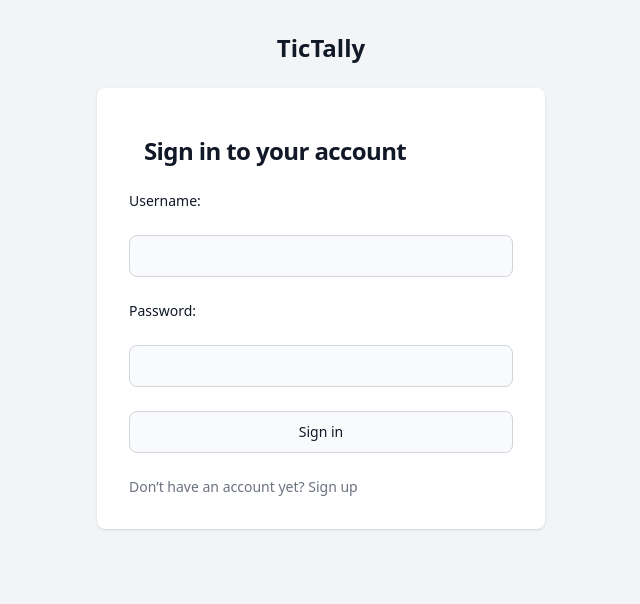
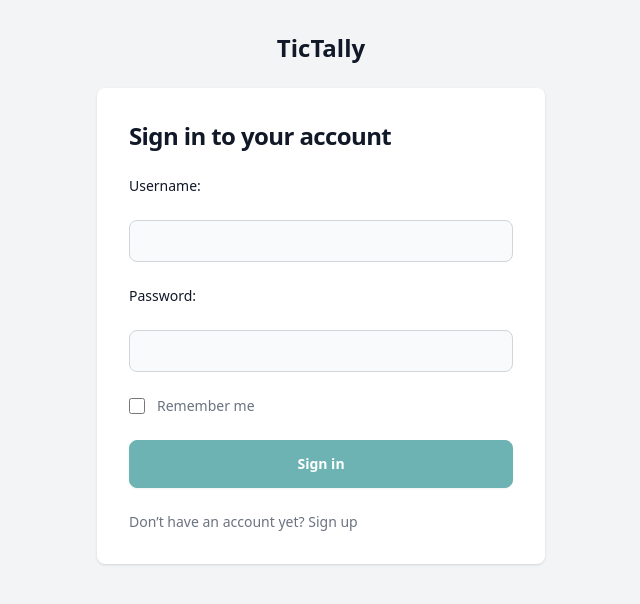
Before and after one commit to rodalschulz/frontend_tictally, a React (Create React App) app: page /login in a window 1280 px wide. Shown: the top 604 px of the page, without its empty margins (319-959 px from the left). Built offline with nearby package versions, Linux system fonts and the light colour scheme; no server answers.

Commit message:
change colors

```diff
--- a/package.json
+++ b/package.json
@@ -7,6 +7,7 @@
     "@testing-library/react": "^13.4.0",
     "@testing-library/user-event": "^13.5.0",
     "autoprefixer": "^10.4.19",
+    "daisyui": "^4.11.1",
     "postcss-cli": "^11.0.0",
     "react": "^18.3.1",
     "react-dom": "^18.3.1",
--- a/src/pages/v1home.js
+++ b/src/pages/v1home.js
@@ -6,14 +6,12 @@ const Home = () => {
   return (
     <div className="flex flex-col items-center justify-center min-h-screen bg-gray-100">
       <div className="max-w-2xl mx-auto text-center">
-        <h1 className="text-5xl font-bold text-gray-800 mb-6">TicTally</h1>
+        <h2 className="text-5xl font-bold text-gray-800 mb-6">TicTally</h2>
         <p className="text-lg text-gray-600 mb-8">
           Track your activities. Stay productive.
         </p>
         <Link to="/login">
-          <button className="px-6 py-3 text-white bg-blue-600 rounded-md hover:bg-blue-700 focus:outline-none focus:ring-2 focus:ring-blue-500 focus:ring-offset-2">
-            Sign In
-          </button>
+          <button className="btn btn-primary">Sign In</button>
         </Link>
       </div>
     </div>
--- a/src/pages/v1login.js
+++ b/src/pages/v1login.js
@@ -49,9 +49,9 @@ const Login = ({ onLogin }) => {
           </p>
           <div className="w-full bg-white rounded-lg shadow dark:border md:mt-0 sm:max-w-md xl:p-0 dark:bg-gray-800 dark:border-gray-700">
             <div className="p-6 space-y-4 md:space-y-6 sm:p-8">
-              <h1 className="text-xl font-bold leading-tight tracking-tight text-gray-900 md:text-2xl dark:text-white">
+              <h2 className="text-xl font-bold leading-tight tracking-tight text-gray-900 md:text-2xl dark:text-white">
                 Sign in to your account
-              </h1>
+              </h2>
               <form onSubmit={submitHandler} className="space-y-4 md:space-y-6">
                 <label
                   htmlFor="username"
@@ -81,7 +81,7 @@ const Login = ({ onLogin }) => {
                   value={input.password}
                   onChange={handleInputChange}
                 />
-                {/* <div className="flex items-center justify-between">
+                <div className="flex items-center justify-between">
                   <div className="flex items-start">
                     <div className="flex items-center h-5">
                       <input
@@ -101,14 +101,11 @@ const Login = ({ onLogin }) => {
                       </label>
                     </div>
                   </div>
-                  <p className="text-sm font-medium text-primary-600 hover:underline dark:text-primary-500">
+                  {/* <p className="text-sm font-medium text-primary-600 hover:underline dark:text-primary-500">
                     Forgot password?
-                  </p>
-                </div> */}
-                <button
-                  type="submit"
-                  className="bg-gray-50 border border-gray-300 text-gray-900 sm:text-sm rounded-lg focus:ring-primary-600 focus:border-primary-600 block w-full p-2.5 dark:bg-gray-700 dark:border-gray-600 dark:placeholder-gray-400 dark:text-white dark:focus:ring-blue-500 dark:focus:border-blue-500"
-                >
+                  </p> */}
+                </div>
+                <button type="submit" className="btn btn-block btn-primary">
                   Sign in
                 </button>
                 <p className="text-sm font-light text-gray-500 dark:text-gray-400">
--- a/src/pages/v1members.js
+++ b/src/pages/v1members.js
@@ -195,30 +195,19 @@ const Members = () => {
     <div className="flex h-screen">
       {/* Sidebar with toggle button */}
       {showSidebar && (
-        <nav className="w-36 bg-gray-800 text-white p-4 flex flex-col space-y-4">
+        <nav className="w-36 bg-custom-grey text-white p-4 flex flex-col space-y-4">
           {/* Your sidebar content */}
-          <button className="py-2 px-4 bg-gray-700 rounded hover:bg-gray-600">
-            Dashboard
-          </button>
-          <button className="py-2 px-4 bg-gray-700 rounded hover:bg-gray-600">
-            My Tally
-          </button>
-          <button className="py-2 px-4 bg-gray-700 rounded hover:bg-gray-600">
-            Pending
-          </button>
-          <button className="py-2 px-4 bg-gray-700 rounded hover:bg-gray-600">
-            Collabs
-          </button>
+          <button className="btn btn-primary mt-20">Dashboard</button>
+          <button className="btn btn-primary">My Tally</button>
+          <button className="btn btn-primary">Pending</button>
+          <button className="btn btn-primary">Collabs</button>
           <button
-            className="py-2 px-4 bg-gray-700 rounded hover:bg-gray-600"
+            className="btn btn-primary"
             onClick={() => setShowUTC(!showUTC)}
           >
             UTC
           </button>
-          <button
-            className="py-2 px-4 bg-gray-700 rounded hover:bg-gray-600"
-            onClick={logOut}
-          >
+          <button className="btn btn-primary" onClick={logOut}>
             Log Out
           </button>
         </nav>
@@ -231,12 +220,14 @@ const Members = () => {
       </button>
 
       <main className="flex-1 p-4">
-        <h1 className="text-2xl">Personal Tally</h1>
+        <h1 className="text-3xl pl-6 pt-3 pb-3 shadow-lg rounded-lg">
+          Personal Tally
+        </h1>
 
         <div>
           <section id="input-header">
             <form ref={formRef} onSubmit={submit}>
-              <table className="min-w-full">
+              <table id="input-table" className="min-w-full">
                 <thead>
                   <tr>
                     {!isMobile && <th>DAY</th>}
@@ -261,7 +252,7 @@ const Members = () => {
                   <tr>
                     {!isMobile && <td></td>}
                     {!isMobile && (
-                      <td>
+                      <td className="input-name">
                         <input
                           name="date"
                           type="date"
@@ -332,8 +323,8 @@ const Members = () => {
                       </td>
                     )}
                     <td>
-                      <button id="submit-btn" type="submit">
-                        Submit
+                      <button id="submit-btn" type="submit" className="pr-2">
+                        Enter
                       </button>
                     </td>
                     {showUTC && !isMobile && (
@@ -360,7 +351,7 @@ const Members = () => {
                   style={{
                     backgroundColor:
                       selectedRow === activity.id
-                        ? "rgb(37,45,80)"
+                        ? "rgb(25, 45, 51)"
                         : "transparent",
                   }}
                 >
--- a/src/styles/v1members.css
+++ b/src/styles/v1members.css
@@ -1,15 +1,13 @@
 body {
-    background-color:rgb(212, 212, 212);
+    background-color:rgb(202, 202, 202);
 }
 
 h1 {
-    font-size: 20px;
     font-weight: 700;
     margin-left: 5px;
-    margin-right: 5px;
-    margin-top: 15px;
     margin-bottom: 15px;
-    color: black;
+    color: rgb(255, 255, 255);
+    background-color: rgb(25, 45, 51);
     padding-left: 10px;
 }
 
@@ -17,21 +15,37 @@ table {
     width: 1400px;
     table-layout: fixed;
     border-collapse: collapse;
-    background-color: rgb(36, 36, 36);
+    background-color: rgb(128, 128, 128);
     margin-left: 5px;
     margin-right: 5px;
     border-radius: 7px;
     font-size: small;
-    color:white
+    color:white;
 }
 
-
-td {
+#input-table td {
     overflow: hidden;
     white-space: nowrap;
     text-overflow: ellipsis;
     padding-left: 5px;
     padding-right: 5px;
+    background-color:rgb(25, 45, 51);
+    border-radius: 7px;
+    font-size: 15px;
+}
+
+#input-table {
+    background-color:rgb(25, 45, 51) ;
+}
+
+#data td {
+    overflow: hidden;
+    white-space: nowrap;
+    text-overflow: ellipsis;
+    padding-left: 5px;
+    padding-right: 5px;
+    border: 1px solid rgb(202, 202, 202);
+    border-radius: 7px;
 }
 
 th {
@@ -39,7 +53,7 @@ th {
     font-size: 12px;
     padding-top: 3px;
     padding-bottom: 3px;
-    background-color: grey;
+    background-color: rgb(38, 70, 83);
 }
 
 th:nth-child(1) {width: 4% !important; text-align: center; border-top-left-radius: 5px}
@@ -69,9 +83,9 @@ td:nth-child(6) {width: 5% !important; text-align: center}
 td:nth-child(7) {width: 5% !important; text-align: center}
 td:nth-child(8) {width: 3% !important; text-align: center}
 td:nth-child(9) {width: 4% !important; text-align: center}
-td:nth-child(10) {width: 3% !important; text-align: center; color: grey}
-td:nth-child(11) {width: 8.5% !important; text-align: center; color: grey}
-td:nth-child(12) {width: 8.5% !important; text-align: center; color: grey}
+td:nth-child(10) {width: 3% !important; text-align: center; color: rgb(22, 22, 22)}
+td:nth-child(11) {width: 8.5% !important; text-align: center; color: rgb(22, 22, 22)}
+td:nth-child(12) {width: 8.5% !important; text-align: center; color: rgb(22, 22, 22)}
 
 #input-header {
     position: sticky;
@@ -81,7 +95,7 @@ td:nth-child(12) {width: 8.5% !important; text-align: center; color: grey}
 .data-input {
     width: 100%;
     height: 20px;
-    background-color: rgb(71,71,71);
+    background-color: rgb(51, 80, 92);
     border: 0.5px solid rgb(71,71,71);
     border-style: none;
     font-size: 11px;
@@ -97,7 +111,7 @@ td:nth-child(12) {width: 8.5% !important; text-align: center; color: grey}
     outline: 0px;
     height: 100%;
     width: 100%;
-    outline: 2px solid rgb(124, 124, 124);
+    outline: 2px solid rgb(45, 106, 110);
     font-size: 11px;
 }
 
--- a/tailwind.config.js
+++ b/tailwind.config.js
@@ -2,7 +2,40 @@
 module.exports = {
   content: ["./src/**/*.{js,jsx,ts,tsx}", "./index.html"],
   theme: {
-    extend: {},
+    extend: {
+      colors: {
+        custom: {
+          "18938A": "rgb(74, 194, 188)",
+          grey: "rgb(38, 70, 83)",
+        },
+        primary: {
+          light: "#6D28D9",
+          DEFAULT: "#4C1D95",
+          dark: "#3B0B7A",
+        },
+        secondary: {
+          light: "#38BDF8",
+          DEFAULT: "#0EA5E9",
+          dark: "#0369A1",
+        },
+      },
+    },
   },
-  plugins: [require("tailwindcss"), require("autoprefixer")],
+  plugins: [
+    require("tailwindcss"),
+    require("autoprefixer"),
+    require("daisyui"),
+  ],
+  daisyui: {
+    themes: [
+      {
+        mytheme: {
+          primary: "#6EB3B3",
+          "primary-content": "#ffffff",
+          secondary: "#264653",
+          "secondary-content": "#ffffff",
+        },
+      },
+    ],
+  },
 };
```
Also changed, not shown: 1 other file (tests, documents, lock files or other folders).
